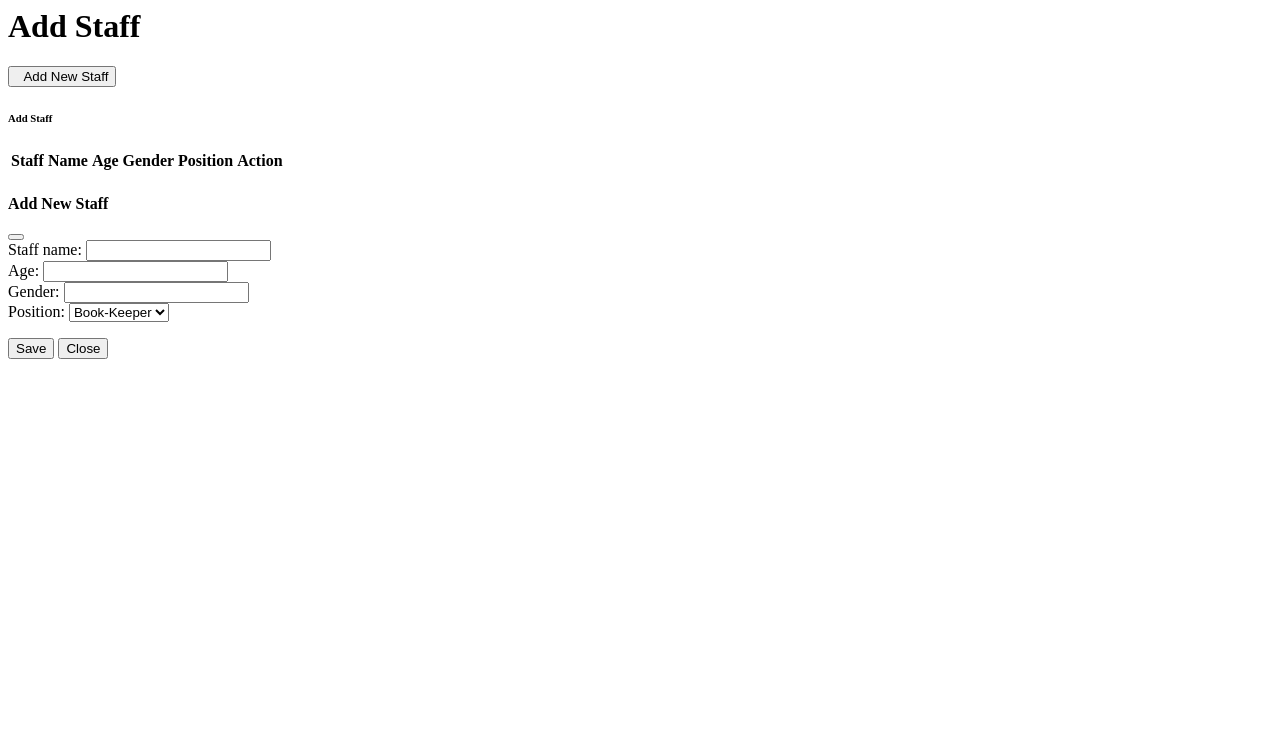
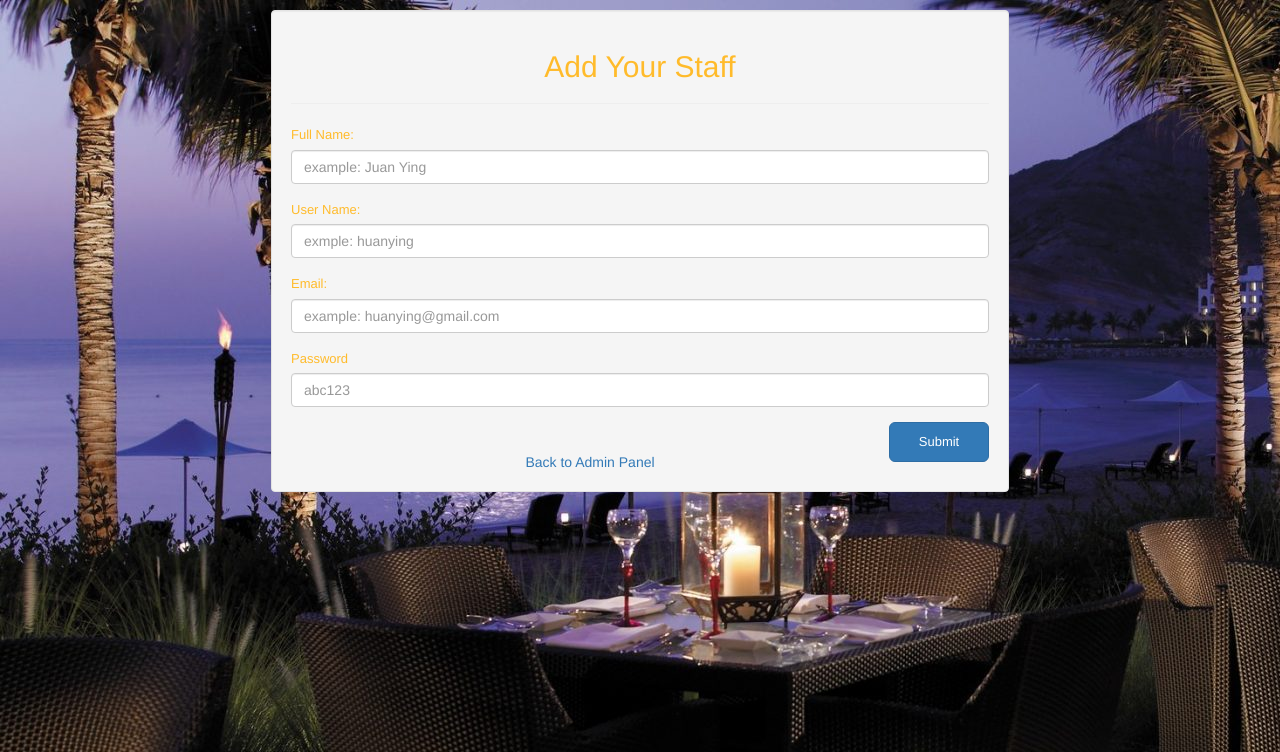
Before and after one commit to KenCherishParsan/Huanying, a PHP site: the page made by app/views/Admin/staff.php in a window 1280 px wide. Shown: the top 752 px of the page. Run offline with PHP 8.4, Linux system fonts and the light colour scheme; the template is opened without the code that fills it, so the values that code supplies are empty; some libraries are stand-ins or nearby versions.

Commit message:
Update staff.php

```diff
--- a/app/views/Admin/staff.php
+++ b/app/views/Admin/staff.php
@@ -1,180 +1,68 @@
-    <div class="container-fluid py-4">
-      <div class="row">
-                    <div class="col-md-6">
-                        <h1 class="h3 mb-2 text-white">Add Staff</h1>
-                    </div>
-                    <div class="col-md-6">
-                        <button type="button" class="btn btn-info m-1 float-right btn-sm text-white" data-bs-toggle="modal" data-bs-target="#addModal"><i class="fas fa-user-plus fa-lg text-white"></i>&nbsp;&nbsp;Add New Staff</button>
-                    </div>
-
-                </div>
-      <div class="row">
-        <div class="col-12">
-          <div class="card mb-4">
-            <div class="card-header pb-0">
-              <h6>Add Staff</h6>
-            </div>
-            <div class="card-body px-0 pt-0 pb-2">
-              <div class="table-responsive p-0">
-                <table class="table align-items-center mb-0" >
-                  <thead>
-                      <tr>
-                      <th class="text-uppercase text-secondary text-xxs font-weight-bolder opacity-7">Staff Name</th>
-                      <th class="text-uppercase text-secondary text-xxs font-weight-bolder opacity-7 ps-2">Age</th>
-                      <th class="text-center text-uppercase text-secondary text-xxs font-weight-bolder opacity-7">Gender</th>
-                      <th class="text-center text-uppercase text-secondary text-xxs font-weight-bolder opacity-7">Position</th>
-                      <th class="text-center text-uppercase text-secondary text-xxs font-weight-bolder opacity-7">Action</th>
-
-                    </tr>
-                  </thead>
-                  <tbody>
-                    <?php foreach ($data as $row):?>
-                    <tr>
-                      <td>
-                        <div class="d-flex px-2 py-1">
-                                  <div class="d-flex flex-column justify-content-center">
-                            <h6 class="mb-0 text-sm"><?php echo $row['staff_name'];?></h6>
-                          </div>
-                        </div>
-                      </td>
-                      <td>
-                        <div class="d-flex px-2 py-1">
-                                  <div class="d-flex flex-column justify-content-center">
-                            <h6 class="mb-0 text-sm"><?php echo $row['age'];?></h6>
-                        </div>
-                      </div>
-
-                      </td>
-                      <td>
-                        <div class="d-flex px-2 py-1">
-                                  <div class="d-flex flex-column justify-content-center">
-                            <h6 class="mb-0 text-sm"><?php echo $row['gender'];?></h6>
-                        </div>
-                      </div>
-
-                      </td>
-                      <td>
-                       <div class="d-flex px-2 py-1">
-                                  <div class="d-flex flex-column justify-content-center">
-                            <h6 class="mb-0 text-sm"><?php echo $row['position'];?></h6>
-                        </div>
-                        </div>
-                      </td>
-                      <td class="d-flex  justify-content-center">
-                        <a href="" class="btn btn-primary" data-bs-toggle="modal" data-bs-target="#myModal<?php echo  $row['staff_id'];?>"><i class="fas fa-edit"></i>&nbsp;
-                          Edit
-                        </a> &nbsp; &nbsp;
-                        <a href="<?php echo site_url('Admin/delete_category/'.$row['staff_id'].'')?>" class="btn btn-danger" data-toggle="tooltip" data-original-title="Edit user">
-                          <i class="fas fa-trash"></i> &nbsp;
-                          Delete
-                        </a>
-                      </td>
-                    </tr>
-                    <?php endforeach; ?>
-                  </tbody>
-                </table>
-              </div>
-            </div>
-          </div>
-        </div>
-      </div>
-
-<!-- The Modal -->
-<div class="modal" id="addModal">
-  <div class="modal-dialog modal-dialog-centered">
-    <div class="modal-content">
-
-      <!-- Modal Header -->
-      <div class="modal-header">
-        <h4 class="modal-title">Add New Staff</h4>
-        <button type="button" class="btn-close" data-bs-dismiss="modal"></button>
-      </div>
-
-      <!-- Modal body -->
-      <div class="modal-body">
-        <form action="<?= site_url('Admin/add_new_staff')?>" method="post" enctype= "multipart/form-data">
-        <div class="form-group">
-            <label class="form-control-label">Staff name:</label>
-            <input type="text" name="staff_name" class="form-control">
-        </div>
-        <div class="form-group">
-            <label class="form-control-label">Age:</label>
-            <input type="text" name="age" class="form-control">
-        </div>
-          <div class="form-group">
-            <label class="form-control-label">Gender:</label>
-            <input type="text" name="gender" class="form-control">
-        </div>
-        <div class="form-group">
-            <label class="form-control-label">Position:</label>
-            <select name="position" class="form-control">
-              <option value="Book-Keeper">Book-Keeper</option>
-              <option value="Maintenance">Maintenance</option>
-              <option value="Manager">Manager</option>
-            </select>
-        </div>
 
 
+<!DOCTYPE html>
+<html lang="en">
 
-      </div>
+<head>
+    <title>Admin Panel</title>
+    <meta charset="utf-8">
+    <meta name="viewport" content="width=device-width, initial-scale=1">
+   <link href="<?php echo BASE_URL . PUBLIC_DIR; ?>/assets/css/bootstrap.min.css" rel="stylesheet">
+    <link rel="stylesheet" href="css/reg.css" type="text/css">
+    <script language="javascript" type="text/javascript">
+        function submitreg() {
+            var form = document.reg;
+            if (form.name.value == "") {
+                alert("Enter Name.");
+                return false;
+            } else if (form.uname.value == "") {
+                alert("Enter username.");
+                return false;
+            } else if (form.upass.value == "") {
+                alert("Enter Password.");
+                return false;
+            } else if (form.uemail.value == "") {
+                alert("Enter email.");
+                return false;
+            }
+        }
+    </script>
+</head>
 
-      <!-- Modal footer -->
-      <div class="modal-footer">
-        <button type="submit" class="btn btn-primary">Save</button>
-        <button type="button" class="btn btn-danger" data-bs-dismiss="modal">Close</button>
-      </div>
-        </form>
-    </div>
-  </div>
-</div>
+<body>
+    <div class="container">
+        <div class="well">
+            <h2>Add Your Staff</h2>
+            <hr>
+            <form action="" method="post" name="reg">
+                <div class="form-group">
+                    <label for="fullname">Full Name:</label>
+                    <input type="text" class="form-control" name="fullname" placeholder="example: Juan Ying" required>
+                </div>
+                <div class="form-group">
+                    <label for="uname">User Name:</label>
+                    <input type="text" class="form-control" name="uname" placeholder="exmple: huanying" required>
+                </div>
+                <div class="form-group">
+                    <label for="uemail">Email:</label>
+                    <input type="email" class="form-control" name="uemail" placeholder="example: huanying@gmail.com" required>
+                </div>
+                <div class="form-group">
+                    <label for="upass">Password</label>
+                    <input type="text" class="form-control" name="upass" placeholder="abc123" required>
+                </div>
+                <button type="submit" class="btn btn-lg btn-primary button" name="submit" value="Add Manager" onclick="return(submitreg());">Submit</button>
 
-<!-- Update Student -->
-<?php foreach ($data as $row):?>
-<div class="modal" id="myModal<?php echo $row['staff_id'];?>">
-  <div class="modal-dialog modal-dialog-centered">
-    <div class="modal-content">
-
-      <!-- Modal Header -->
-      <div class="modal-header">
-        <h4 class="modal-title">Update Staff</h4>
-        <button type="button" class="btn-close" data-bs-dismiss="modal"></button>
-      </div>
-
-      <!-- Modal body -->
-      <div class="modal-body">
-        <form action="<?= site_url('Admin/update_staff')?>" method="post" enctype= "multipart/form-data">
-          <div class="form-group">
-            <input type="hidden" name="staff_id" value="<?php echo $row['staff_id'];?>" class="form-control">
-        </div>
-        <div class="form-group">
-            <label class="form-control-label">Staff Name:</label>
-            <input type="text" name="staff_name" value="<?php echo $row['staff_name'];?>" class="form-control">
-        </div>
-        <div class="form-group">
-            <label class="form-control-label">Age:</label>
-            <input type="text" name="age" value="<?php echo $row['age'];?>" class="form-control">
-        </div>
-          <div class="form-group">
-            <label class="form-control-label">Gender:</label>
-            <input type="text" name="gender" value="<?php echo $row['gender'];?>" class="form-control">
-        </div>
-        <div class="form-group">
-            <label class="form-control-label">Position:</label>
-            <input type="text" name="position" value="<?php echo $row['position'];?>" class="form-control">
-        </div>
+               <br>
+                <div id="click_here">
+                    <a href="../admin.php">Back to Admin Panel</a>
+                </div>
 
 
+            </form>
+        </div>
+    </div>
 
+</body>
 
-
-
-      <!-- Modal footer -->
-      <div class="modal-footer">
-        <button type="submit" class="btn btn-primary">Update</button>
-        <button type="button" class="btn btn-danger" data-bs-dismiss="modal">Close</button>
-      </div>
-        </form>
-    </div>
-  </div>
-</div>
-<?php endforeach;?>
+</html>
```
